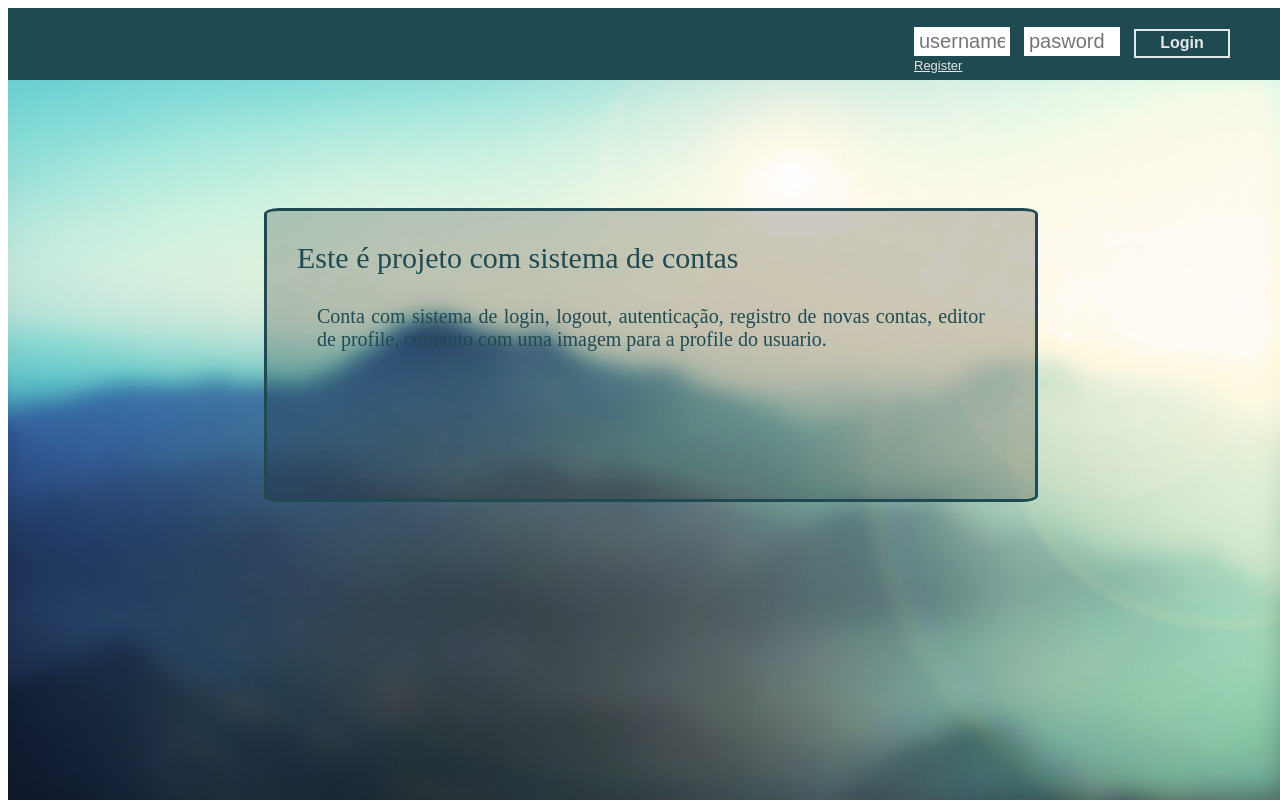
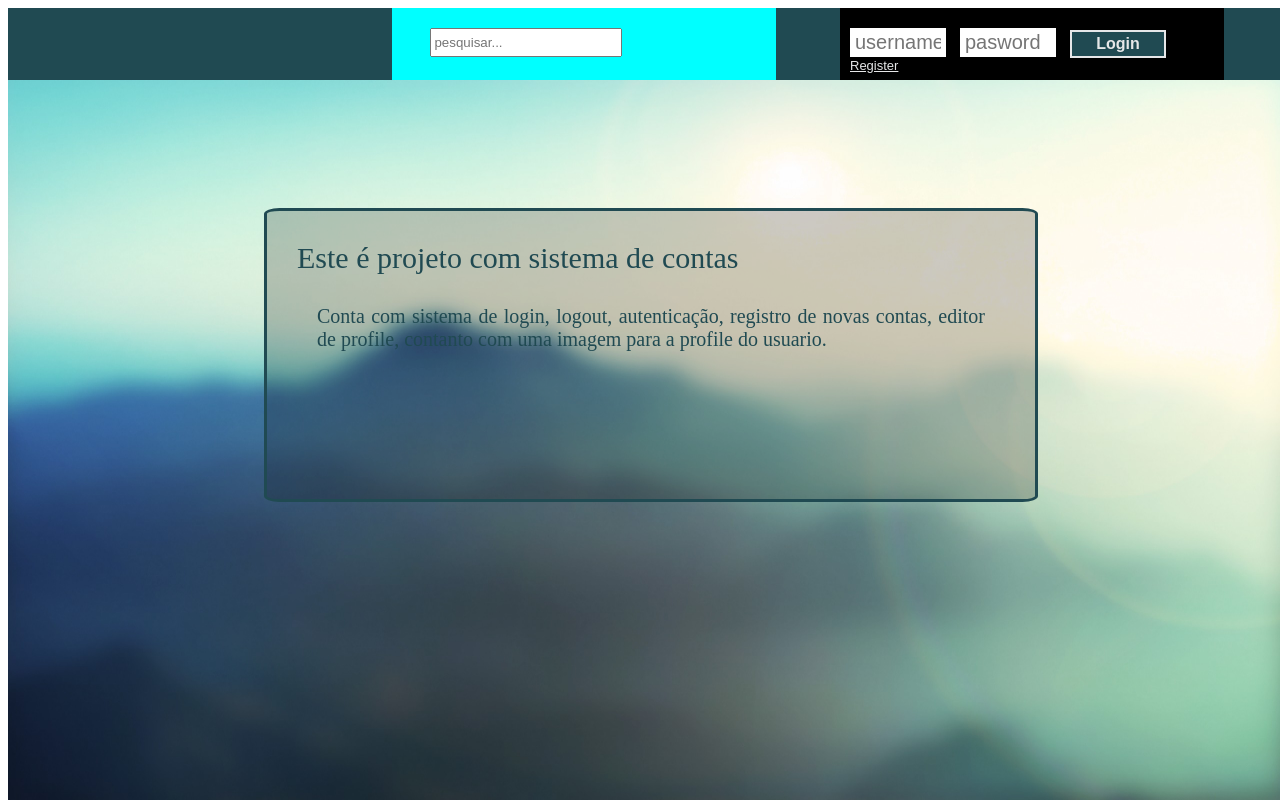
Before and after one commit to joaovitorsilvestre/django_socialmedia_photos, a Django app: page /home/ in a window 1280 px wide. Run offline with Django 3.2, Linux system fonts and the light colour scheme.

Commit message:
visual search box

```diff
--- a/home/static/css/home.css
+++ b/home/static/css/home.css
@@ -4,12 +4,38 @@
     background-color: #204A52
 }
 
+#search_box {
+    float: left;
+    width: 30%;
+    height: 100%;
+    background-color: aqua;
+    margin-left: 30%
+}
+
+#search_input {
+    width: 50%;
+    height: 40%;
+    margin-left: 10%;
+    margin-top: 20px;
+}
+
+#display_search_box {
+    display: none;
+    width: 15%;
+    height: 200px;
+    position: absolute;
+    z-index: 100;
+    top: 7.2%;
+    left: 34%;
+    background-color: #2F6C78;
+}
+
 #login_input_box {
     float: right;
     width: 30%;
     height: 100%;
-    background-color: #204A52;
-    margin-left: 60%;
+    background-color: black;
+    margin-right: 5%;
 }
 
 .input_login {
@@ -18,7 +44,7 @@
     height: 40%;
     font: 20px "",Arial;
     margin-left: 10px;
-    margin-top: 5%;
+    margin-top: 20px;
     padding: 5px;
 }
 
@@ -58,15 +84,18 @@
     position: relative;
     width: 100%;
     height: 100%;
+    z-index: 10;
 }
 
 #background {
     width: 100%;
     height: 100%;
+    z-index: 10;
 }
 
 #box_center {
     position: absolute;
+    z-index: 10;
     width: 60%;
     height: 40%;
     margin-left: 20%;
--- a/home/static/js/home.js
+++ b/home/static/js/home.js
@@ -7,3 +7,13 @@ function login_over(on) {
         login_button.style.backgroundColor = "#204A52"
     }
 }
+
+function display_search(on) {
+    var display_search_box = document.getElementById("display_search_box")
+    if (on == true){
+      display_search_box.style.display = "inline"
+    }
+    else {
+      display_search_box.style.display = "none"
+    }
+}
--- a/home/templates/home/home.html
+++ b/home/templates/home/home.html
@@ -11,6 +11,12 @@
     <body style="width:100%; height:90%">
         <div style="width: 100%; height: 100%;">
             <div id="header_box">
+                <div id="search_box" type="text">
+                    <input id="search_input" type="text" placeholder="pesquisar..." onfocus="display_search(true);" onblur="display_search(false);"/>
+                    <div id="display_search_box">
+                    </div>
+                </div>
+
                 <div id="login_input_box">
                     {% if active == False %}
                         <form method="post">
```
Also changed, not shown: accounts/migrations/0001_initial.py (deleted), accounts/migrations/__init__.py (deleted), db.sqlite3 (deleted), home/migrations/__init__.py (deleted).
